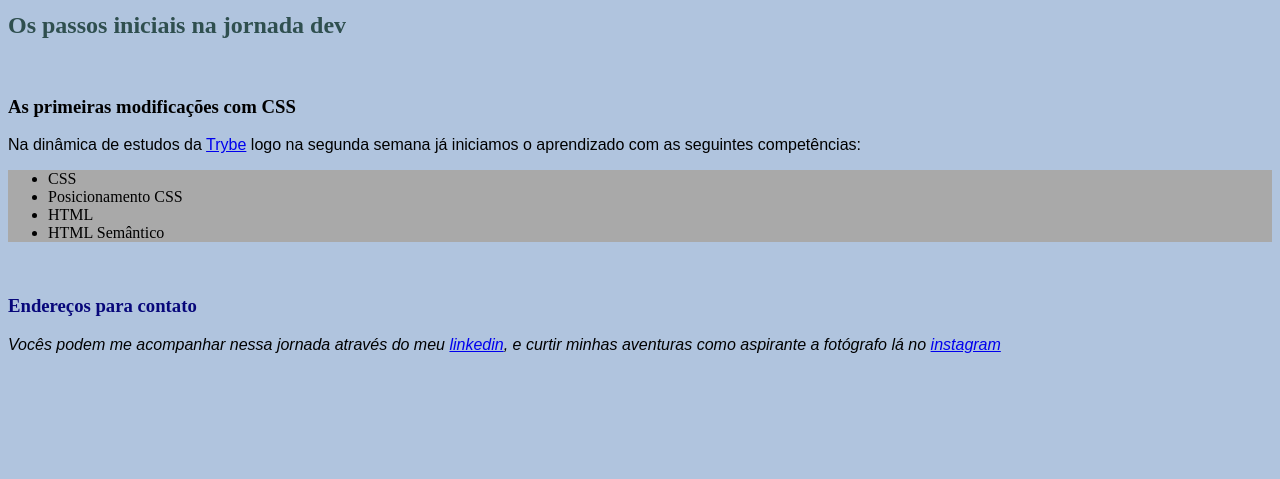
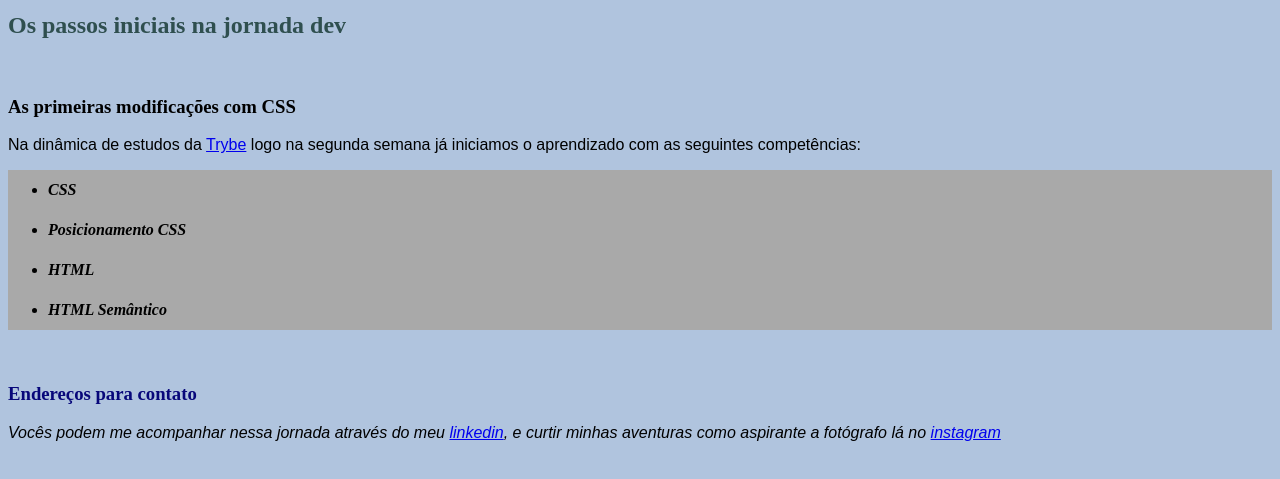
Before and after one commit to Pantoja42/Trybe-exercises, a plain HTML site: page bloco_3/dia_2/Portfólio.html in a window 1280 px wide. Shown: the part 275-754 px from the top of the page. Drawn offline with Linux system fonts and the light colour scheme.

Commit message:
Edita Bloco 3

```diff
--- a/bloco_3/dia_2/Portfólio.html
+++ b/bloco_3/dia_2/Portfólio.html
@@ -13,20 +13,27 @@
             background-color:lightsteelblue;
             }
 
-            .list-style {
-                background-color:darkgrey;
-            }
             p {
                 font-family: Arial, Helvetica, sans-serif;
             }
+
             #saudações {
                font-style: oblique;
             }
+
             #subtítulo-final {
                 color:rgb(7, 7, 122);
             }
+
             h1 {
                 font-size: 50px;
+            }
+
+            ul {
+                font-weight: bold;
+                font-style: italic;
+                line-height: 40px;
+                background-color: darkgrey;
             }
     </style>
 </head>
@@ -36,6 +43,7 @@
     <br>
     <h3>As primeiras modificações com CSS</h3>
     <p>Na dinâmica de estudos da <a href="https://www.betrybe.com/" target="_blank">Trybe<a/p> logo na segunda semana já iniciamos o aprendizado com as seguintes competências:
+    <br>
     <ul class="list-style">
         <li>CSS</li>
         <li>Posicionamento CSS</li>
```
